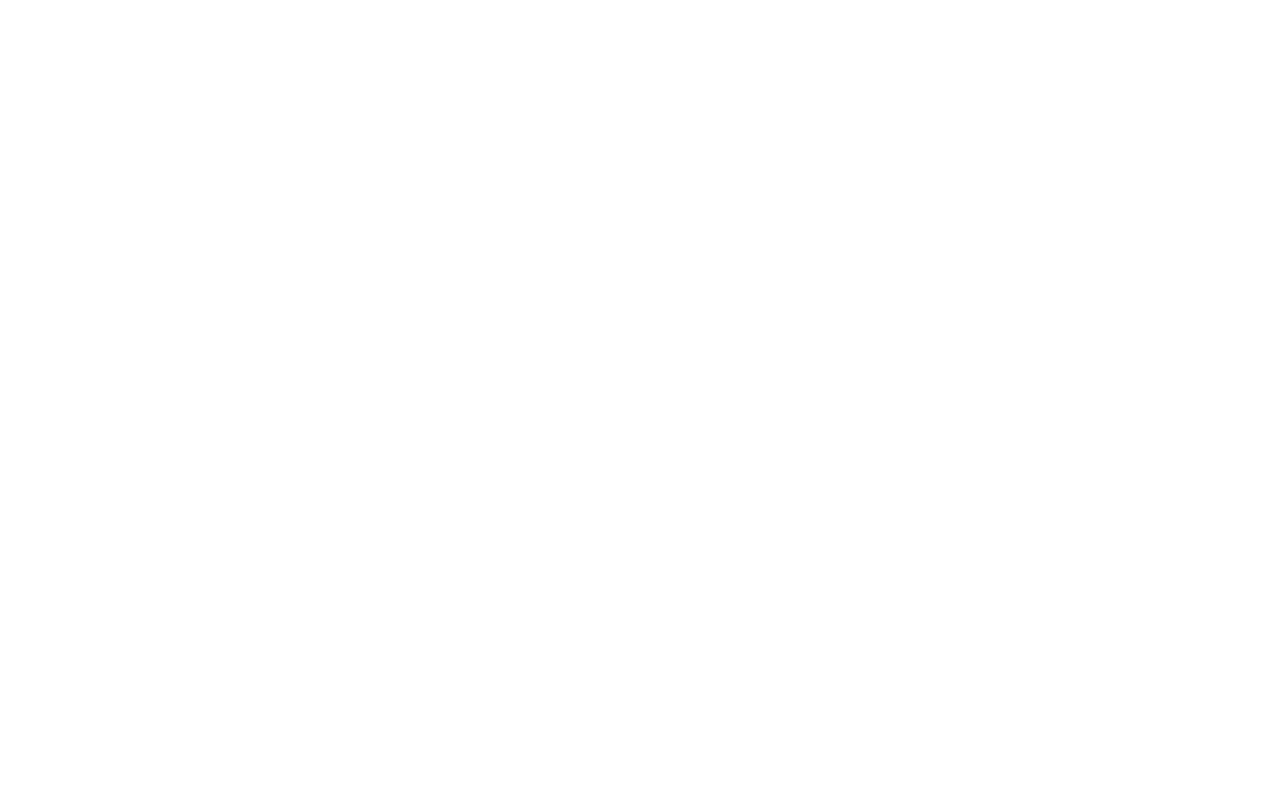
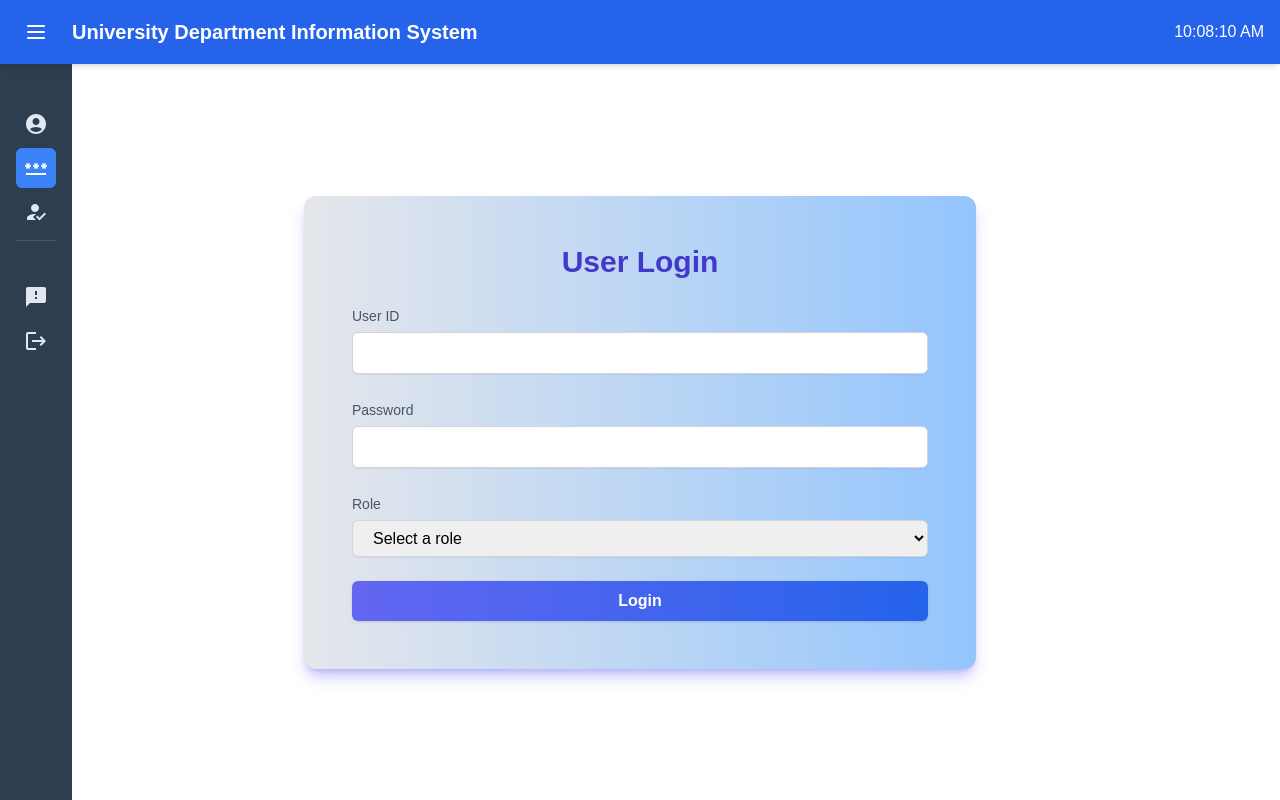
Before and after one commit to E3Sec-C/Team-13, a React (Create React App) app in the folder frontend/: page /admin/generateUser in a window 1280 px wide. Before the commit this address had no page. Built offline with nearby package versions, Linux system fonts and the light colour scheme.

Commit message:
Add Generate User Credentials page in Admin panel

```diff
--- a/frontend/src/App.js
+++ b/frontend/src/App.js
@@ -9,6 +9,7 @@
 import AdminDashboard from './components/admin/AdminDashboard';
 import AdminProfile from './components/admin/AdminProfile';
 import RegistrationForm from './components/admin/Registration';
+import GenerateCredentials from './components/admin/GenerateCredentials';
 
 const App = () => {
 
@@ -27,6 +28,7 @@
         <Route path='/admin' element={<AdminDashboard/>}>
           <Route path='profile' element={<AdminProfile/>} />
           <Route path='registrations' element={<RegistrationForm/>} />
+          <Route path='generateUser' element={<GenerateCredentials/>} />
         </Route>
 
         {/* <Route path="/logout" element={<Logout />} /> */}
--- a/frontend/src/components/admin/AdminProfile.js
+++ b/frontend/src/components/admin/AdminProfile.js
@@ -71,7 +71,7 @@
   }
 
   return (
-    <div className="max-w-4xl mx-auto p-8 mt-20 border border-gray-300 rounded-lg bg-gray-100">
+    <div className="max-w-4xl mx-auto p-8 mt-20 border border-gray-300 rounded-lg bg-gray-100 bg-gradient-to-r from-gray-200 to-blue-300">
       <h2 className="text-center text-2xl font-bold text-gray-800 mb-6">User Profile</h2>
       <div className="flex flex-wrap gap-8">
         {/* <img
--- a/frontend/src/components/admin/AdminSidebar.js
+++ b/frontend/src/components/admin/AdminSidebar.js
@@ -4,6 +4,9 @@
 import GroupIcon from '@mui/icons-material/Group';
 import HowToRegIcon from '@mui/icons-material/HowToReg';
 import LogoutIcon from '@mui/icons-material/Logout';
+import PasswordIcon from '@mui/icons-material/Password';
+import AccountCircleIcon from '@mui/icons-material/AccountCircle';
+import FeedbackIcon from '@mui/icons-material/Feedback';
 import "../../styles/dashboard.css";
 
 const Sidebar = ({ isCollapsed }) => {
@@ -16,12 +19,12 @@
     {
       segment: 'profile',
       title: 'Profile',
-      icon: <DashboardIcon />,
+      icon: <AccountCircleIcon />,
     },
     {
       segment: 'generateUser',
       title: 'Generate User',
-      icon: <HowToRegIcon />,
+      icon: <PasswordIcon />,
     },
     {
         segment: 'registrations',
@@ -38,7 +41,7 @@
     {
       segment: 'complaint',
       title: 'Complaint',
-      icon: <GroupIcon />,
+      icon: <FeedbackIcon />,
     },
     {
       segment: 'logout',
--- /dev/null
+++ b/frontend/src/components/admin/GenerateCredentials.js
@@ -0,0 +1,112 @@
+import React, { useState } from 'react';
+import axios from 'axios';
+
+const GenerateCredentials = () => {
+  const [formData, setFormData] = useState({
+    userId: '',
+    password: '',
+    role: ''
+  });
+
+  const handleChange = (e) => {
+    const { name, value } = e.target;
+    setFormData((prevData) => ({
+      ...prevData,
+      [name]: value
+    }));
+  };
+
+  const handleSubmit = async (e) => {
+    e.preventDefault();
+
+    const url = 'http://localhost:5000/api/v1/user/signup';
+
+    try {
+      const response = await axios.post(url, formData);
+
+      if (response.status === 200) {
+        alert(`User login information stored for role: ${formData.role}`);
+        setFormData({ userID: '', password: '', role: '' });
+        // Reload the page to clear form data and reset state
+        window.location.reload();
+      } else {
+        alert('Failed to store login data. Please try again.');
+      }
+    } catch (error) {
+      alert('An error occurred. Please try again.');
+    }
+  };
+
+  return (
+      <div className="w-full mt-16 max-w-lg md:max-w-xl lg:max-w-2xl bg-white rounded-xl shadow-lg shadow-indigo-500/40 p-8 md:p-10 lg:p-12 bg-gradient-to-r from-gray-200 to-blue-300">
+        <h2 className="text-3xl font-semibold text-center text-indigo-700 mb-6">User Login</h2>
+        <form onSubmit={handleSubmit} className="space-y-6">
+
+          {/* UserID Field */}
+          <div className="space-y-1">
+            <label htmlFor="userId" className="text-sm font-medium text-gray-600">
+              User ID
+            </label>
+            <input
+              type="text"
+              id="userId"
+              name="userId"
+              value={formData.userId}
+              onChange={handleChange}
+              required
+              className="w-full px-4 py-2 border border-gray-300 rounded-md shadow-sm focus:ring-2 focus:ring-indigo-500 focus:border-transparent"
+            />
+          </div>
+
+          {/* Password Field */}
+          <div className="space-y-1">
+            <label htmlFor="password" className="text-sm font-medium text-gray-600">
+              Password
+            </label>
+            <input
+              type="password"
+              id="password"
+              name="password"
+              value={formData.password}
+              onChange={handleChange}
+              required
+              className="w-full px-4 py-2 border border-gray-300 rounded-md shadow-sm focus:ring-2 focus:ring-indigo-500 focus:border-transparent"
+            />
+          </div>
+
+          {/* Role Selection */}
+          <div className="space-y-1">
+            <label htmlFor="role" className="text-sm font-medium text-gray-600">
+              Role
+            </label>
+            <select
+              id="role"
+              name="role"
+              value={formData.role}
+              onChange={handleChange}
+              required
+              className="w-full px-4 py-2 border border-gray-300 rounded-md shadow-sm focus:ring-2 focus:ring-indigo-500 focus:border-transparent"
+            >
+              <option value="" disabled>Select a role</option>
+              <option value="Admin">Admin</option>
+              <option value="Faculty">Faculty</option>
+              <option value="Student">Student</option>
+              <option value="NonTeachingStaff">Non-Teaching Staff</option>
+              <option value="HOD">HOD</option>
+            </select>
+          </div>
+
+          {/* Submit Button */}
+          <button
+            type="submit"
+            className="w-full py-2 mt-6 font-semibold text-white bg-gradient-to-r from-indigo-500 to-blue-600 rounded-md shadow hover:from-indigo-600 hover:to-blue-700 focus:outline-none focus:ring-2 focus:ring-offset-2 focus:ring-indigo-500 transition duration-300 ease-in-out"
+          >
+            Login
+          </button>
+        </form>
+      </div>
+  );
+
+};
+
+export default GenerateCredentials;
--- a/frontend/src/components/admin/Registration.js
+++ b/frontend/src/components/admin/Registration.js
@@ -73,7 +73,7 @@
 
 
   return (
-    <div className="w-4/5 max-w-4xl mx-auto p-6 mt-20 sm:mt-24 lg:mt-32 border border-gray-300 rounded-lg bg-gray-50">
+    <div className="w-4/5 max-w-4xl mx-auto p-6 mt-20 sm:mt-24 lg:mt-32 border border-gray-300 rounded-lg bg-gray-50 bg-gradient-to-r from-gray-200 to-blue-300">
       <h2 className="text-center text-2xl font-semibold text-gray-700 mb-6">User Registration</h2>
 
       <form onSubmit={handleSubmit}>
```
Also changed, not shown: frontend/src/components/admin/RegistrationForm.css (deleted, +0 -80 lines).
